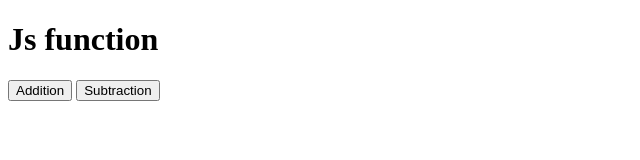
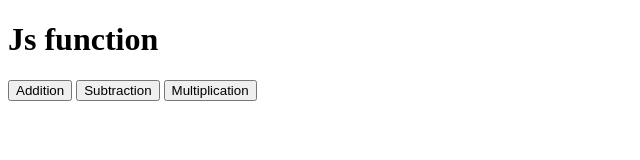
Before and after one commit to Mideann/java-functions, a plain HTML site: page index.html in a window 1280 px wide. Shown: the whole page, without its empty margins (0-640 px from the left). Drawn offline with Linux system fonts and the light colour scheme.

Commit message:
functions

```diff
--- a/index.html
+++ b/index.html
@@ -9,6 +9,7 @@
      <h3 id="result"></h3>
     <button onclick="add()">Addition</button>
     <button onclick="sub()">Subtraction</button>
+    <button onclick="multi(10,29)">Multiplication</button>
     <script>
         function add(){
             var a=5;
@@ -22,6 +23,10 @@
             var c= a-b;
             document.getElementById("result").innerHTML="subtraction is "+ c ;
         }
+        function multi(a,b){
+            var c= a*b;
+            document.getElementById("result").innerHTML="Multiplication is "+ c ;
+        }
     </script>
 </body>
 </html>
```
